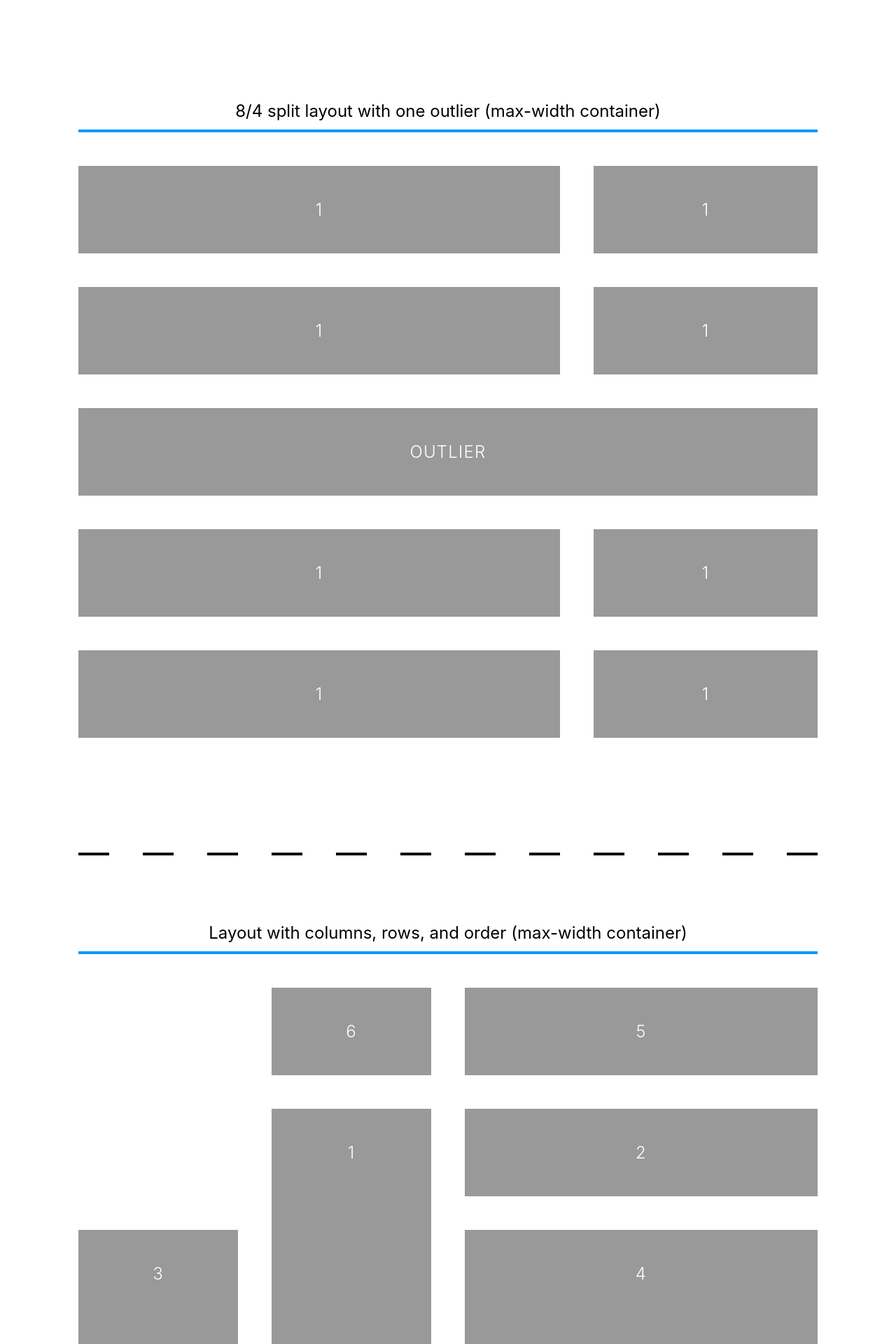
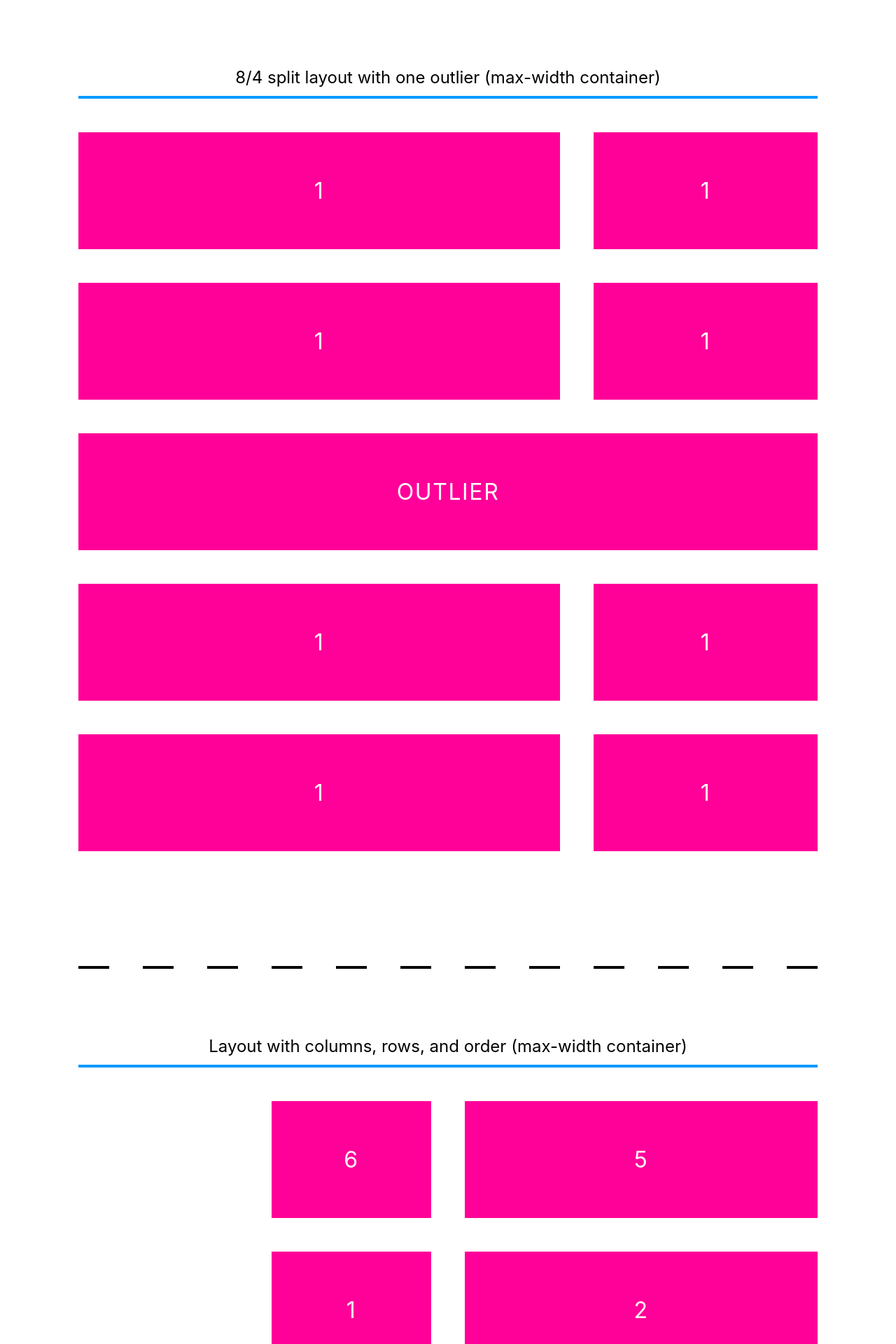
Before and after one commit to a-dg/crosswind, a PHP site: page / in a window 1280 px wide. Shown: the top 1920 px of the page at 70% size. Run offline with PHP 8.4, Linux system fonts and the light colour scheme; style sheets or scripts are compiled from the project's sources.

Commit message:
Misc styling

```diff
--- a/scss/crosswind.scss
+++ b/scss/crosswind.scss
@@ -24,7 +24,7 @@ $max_width_type: flexible;
 
 body {
 	margin: 0;
-	padding: 48px 0;
+	padding: 0;
 	font-size: 24px;
 }
 
@@ -32,7 +32,6 @@ h2 {
 	margin: $label_margin;
 	padding: $label_padding;
 	border-bottom: $label_border_width solid $label_border_color;
-	// background: #eee;
 	font-weight: 400;
 	font-size: 24px;
 	text-align: center;
@@ -43,11 +42,9 @@ span.i-label {
 	height: 100%;
 	margin: 0;
 	padding: $item_label_padding;
-	// border: 1px solid #09f;
-	// border-width: 0 $label_border_width;
-	background: #999;
+	background: #f09;
 	color: #fff;
-	font-weight: 300;
+	font-size: 32px;
 	text-transform: uppercase;
 	letter-spacing: 0.05em;
 	text-align: center;
```
